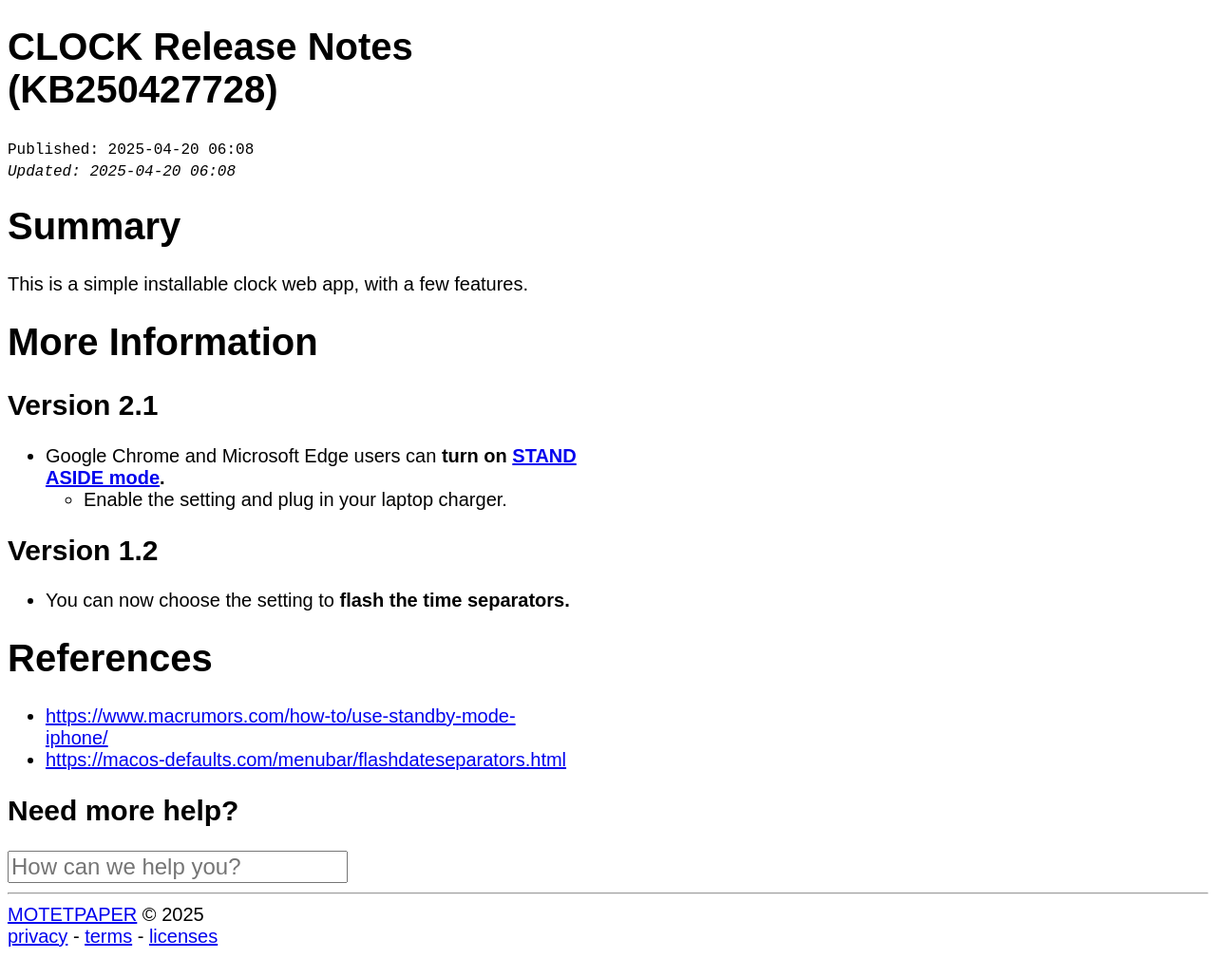
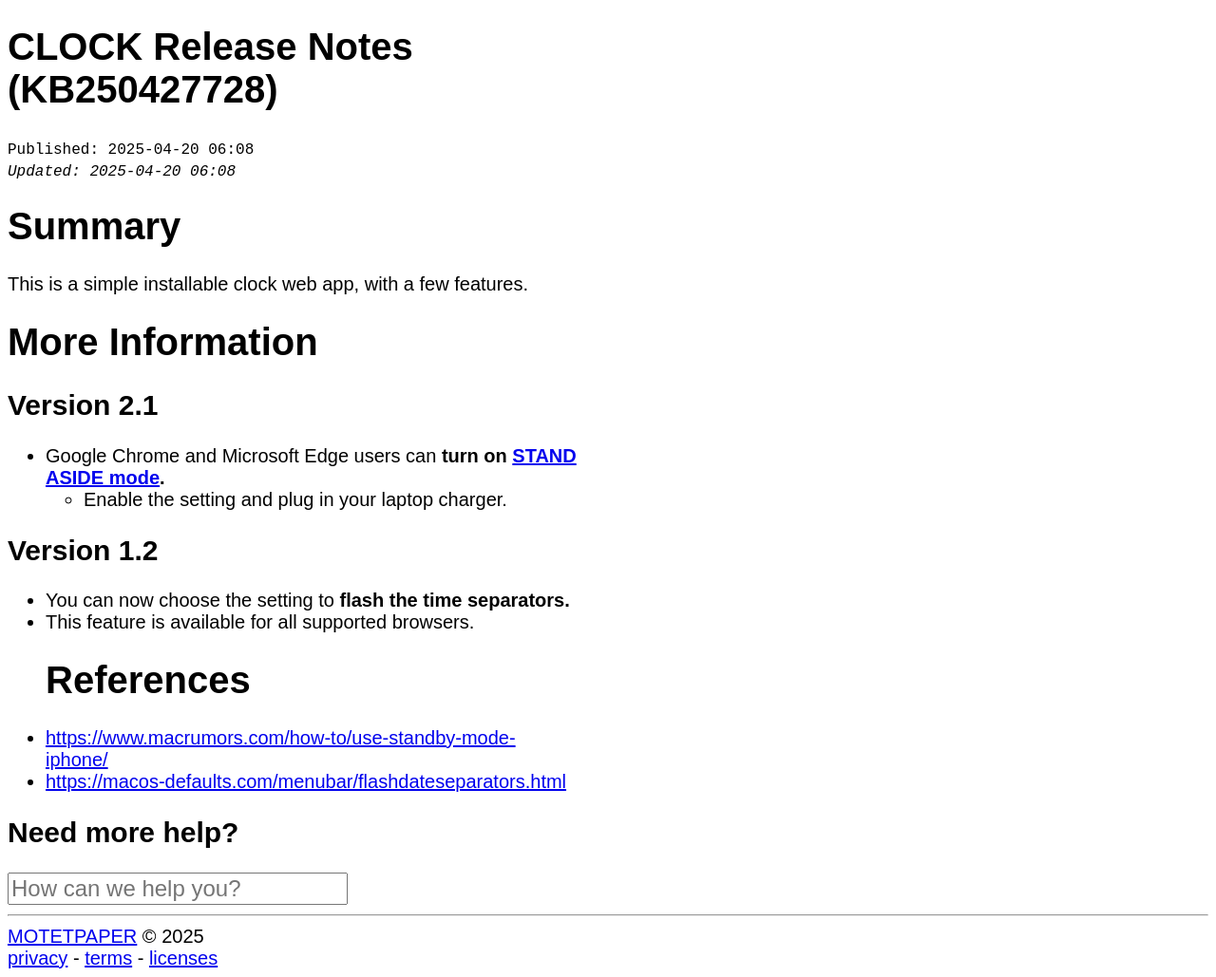
Before and after one commit to motetpaper/support, a Jekyll site: the page built from docs/KB250427728.md, in a window 1280 px wide. Shown: the whole page at 95% size. Built offline with Jekyll 4.4.1, drawn with Linux system fonts in a browser that asks for light colours; comment, search, counter and statistics services are not loaded; before the commit the page ends 1006 px from its top, so only the background shows below that.

Commit message:
Update KB250427728.md

```diff
--- a/docs/KB250427728.md
+++ b/docs/KB250427728.md
@@ -19,7 +19,7 @@ This is a simple installable clock web app, with a few features.
 
 ## Version 1.2
   + You can now choose the setting to **flash the time separators.**
-
+  + This feature is available for all supported browsers.
 # References
   + [https://www.macrumors.com/how-to/use-standby-mode-iphone/](https://www.macrumors.com/how-to/use-standby-mode-iphone/)
   + [https://macos-defaults.com/menubar/flashdateseparators.html](https://macos-defaults.com/menubar/flashdateseparators.html)
```
